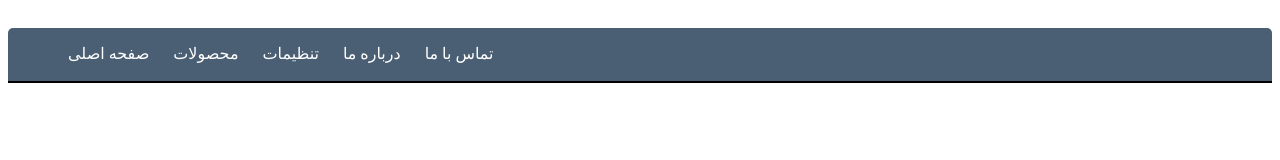
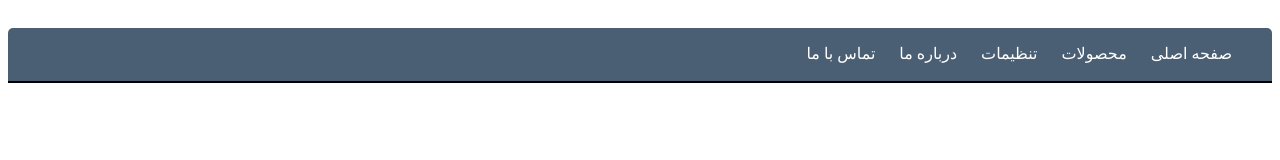
Before and after one commit to mosaadati68/Sass-Tutorial, a website: page index.html in a window 1280 px wide. Drawn offline with Linux system fonts and the light colour scheme.

Commit message:
Return Changes Style.scss File To Before

```diff
--- a/sass/style.scss
+++ b/sass/style.scss
@@ -4,6 +4,7 @@
 body {
   background-color: #ffffff;
   font-family: $font-family-IranSans;
+  direction: rtl;
   nav {
     float: right;
     margin-top: 20px;
```
Also changed, not shown: css/style.css, 1 other file.
